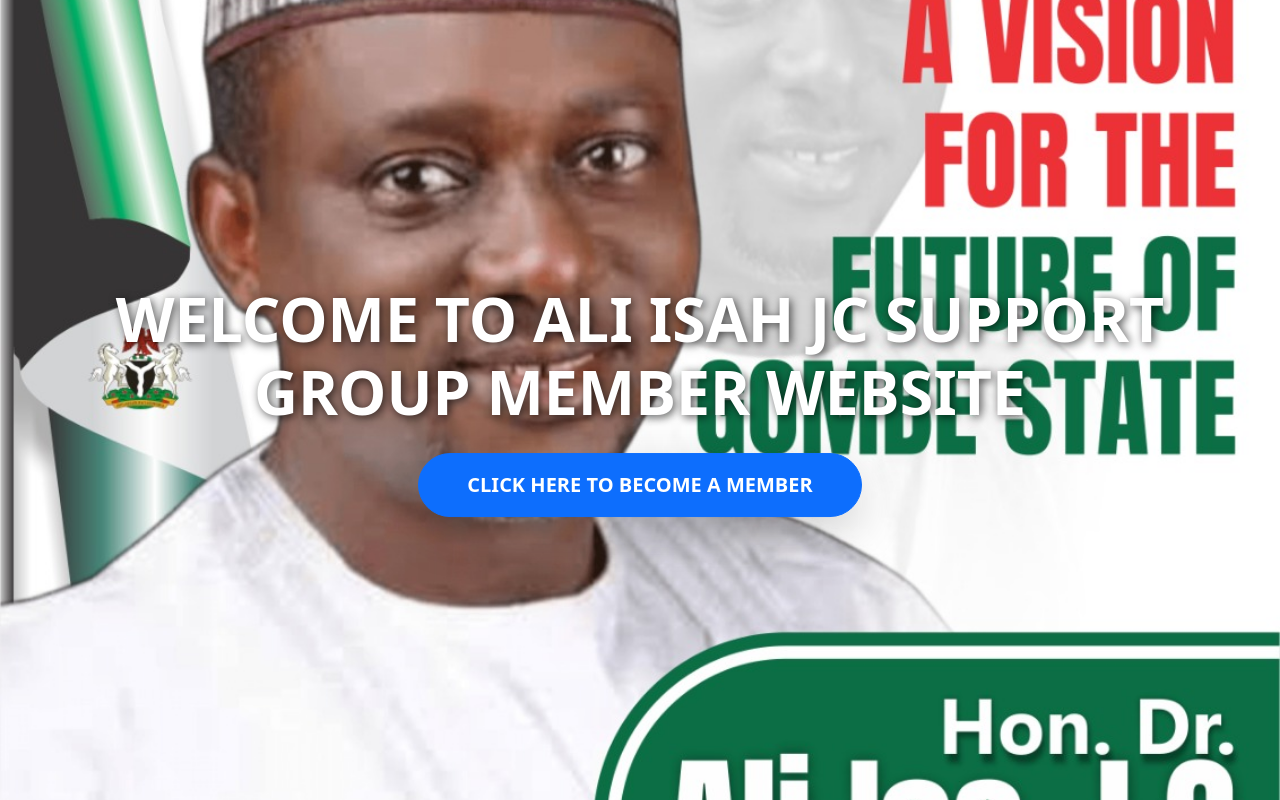
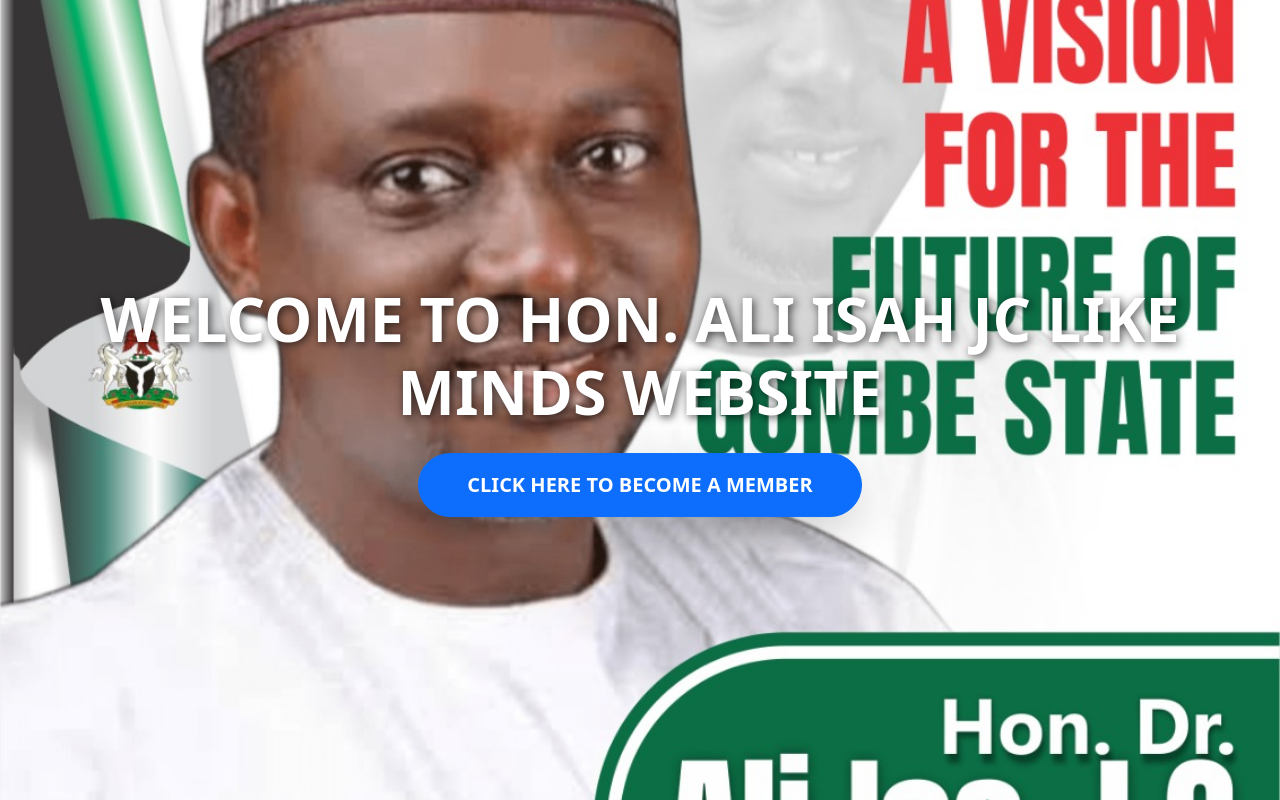
Before and after one commit to Faroukh007/AIJC-likeMinds, a Flask app: page / in a window 1280 px wide. Run offline with Flask 3, Linux system fonts and the light colour scheme.

Commit message:
Update landing.html

```diff
--- a/templates/landing.html
+++ b/templates/landing.html
@@ -21,10 +21,11 @@
             <div class="carousel-item" style="background-image: url('https://images.unsplash.com/photo-1540910419892-4a36d2c3266c?w=1200');"></div>
         </div>
         <div class="hero-content">
-            <h1 class="fw-bold mb-4">WELCOME TO ALI ISAH JC SUPPORT GROUP MEMBER WEBSITE</h1>
+            <h1 class="fw-bold mb-4">WELCOME TO HON. ALI ISAH JC LIKE MINDS WEBSITE</h1>
             <a href="/register" class="btn btn-primary btn-lg px-5 py-3 rounded-pill shadow-lg fw-bold">CLICK HERE TO BECOME A MEMBER</a>
         </div>
     </div>
     <script src="https://cdn.jsdelivr.net/npm/bootstrap@5.3.0/dist/js/bootstrap.bundle.min.js"></script>
 </body>
+
 </html>
```
